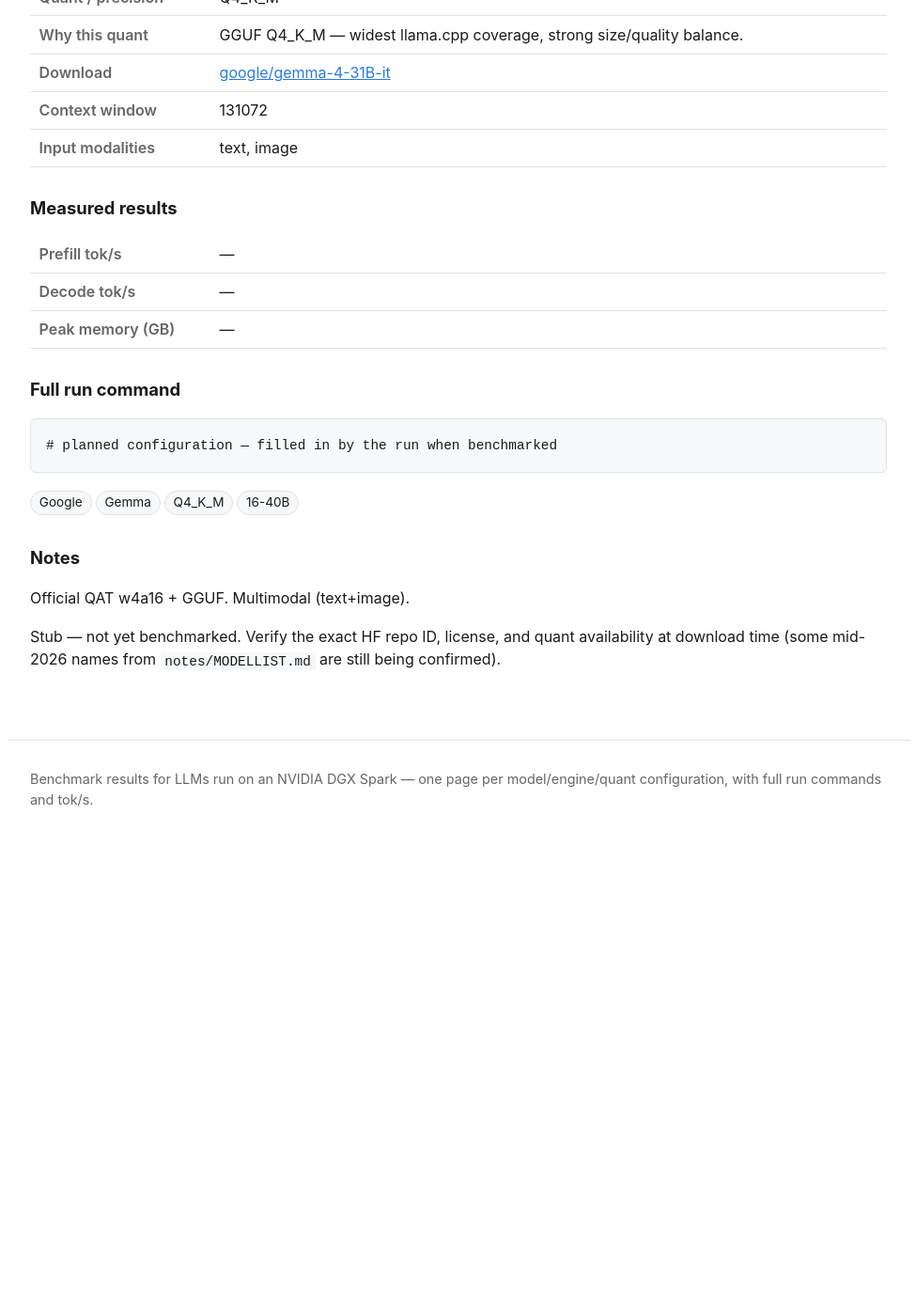
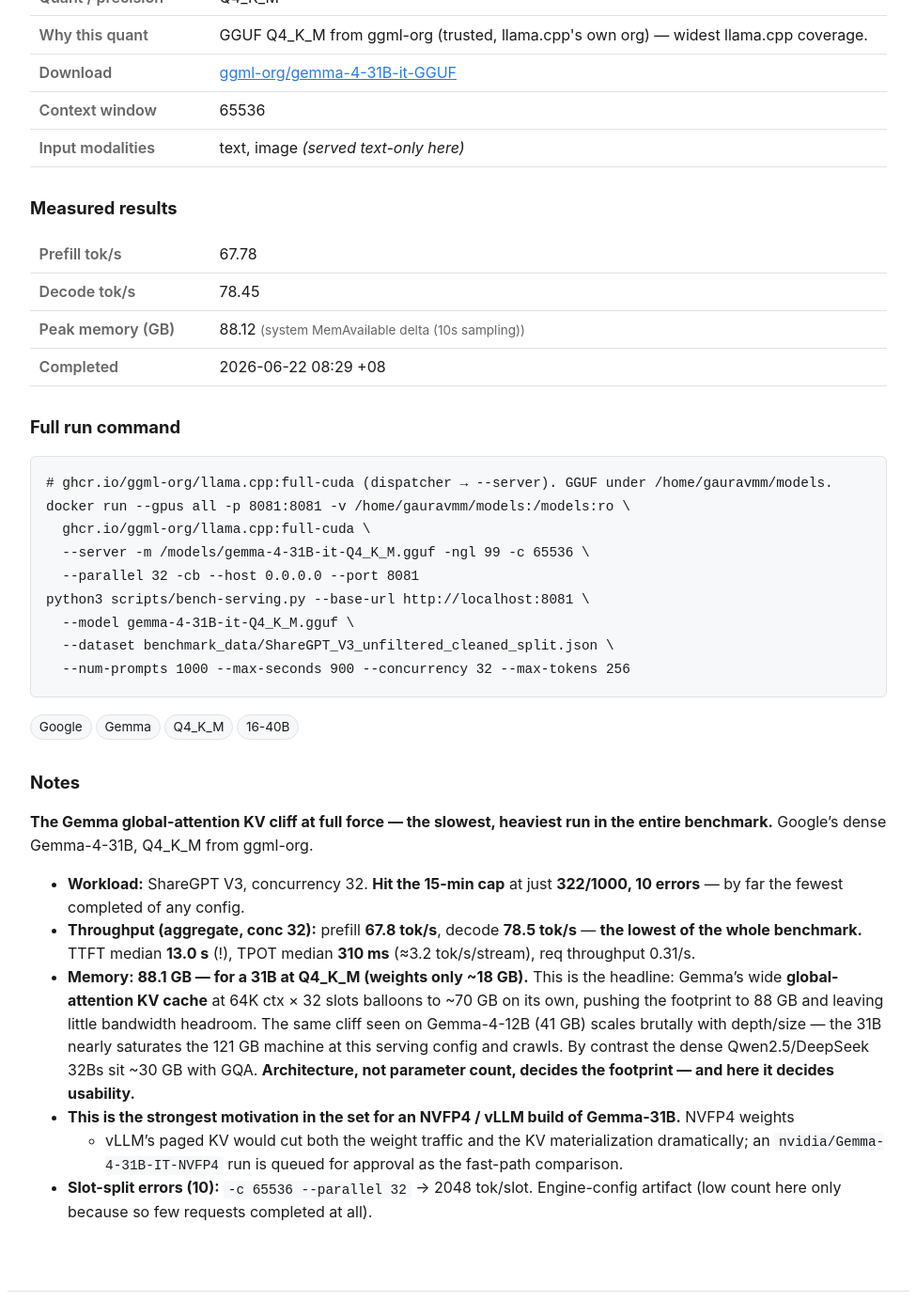
Before and after one commit to yjsoon/autobench, a Jekyll site: the page built from _configs/gemma-4-31b-it-llamacpp-q4_k_m.md, in a window 1280 px wide and 1400 px high, scrolled down 483 px. Shown: the whole window at 94% size, without its empty margins (152-1127 px from the left). Built offline with Jekyll 4.4.1, drawn with Linux system fonts in a browser that asks for light colours; before the commit the page ends 1408 px from its top, so only the background shows below that; some of the changed text lies outside the part shown.

Commit message:
Bench: Gemma-4-31B llama.cpp Q4_K_M (68/78, 88GB, 322/1000) — worst in benchmark
Gemma global-attention KV cliff at full force: 88GB for a 31B (18GB weights +
~70GB KV at 64Kx32), slowest decode (78), only 322 completed before cap.
Strong motivation for an NVFP4/vLLM Gemma-31B (queued for approval).

Co-Authored-By: Claude Opus 4.8 (1M context) <noreply@anthropic.com>
Claude-Session: https://claude.ai/code/session_01JczsieM71svofn8CxRyY2s

```diff
--- a/_configs/gemma-4-31b-it-llamacpp-q4_k_m.md
+++ b/_configs/gemma-4-31b-it-llamacpp-q4_k_m.md
@@ -6,26 +6,49 @@ family: Gemma
 params: 33B (dense)
 engine: llama.cpp
 quant: Q4_K_M
-quant_rationale: GGUF Q4_K_M — widest llama.cpp coverage, strong size/quality balance.
-source_repo: google/gemma-4-31B-it
-download_url: https://huggingface.co/google/gemma-4-31B-it
-context: 131072
+quant_rationale: GGUF Q4_K_M from ggml-org (trusted, llama.cpp's own org) — widest llama.cpp coverage.
+source_repo: ggml-org/gemma-4-31B-it-GGUF
+download_url: https://huggingface.co/ggml-org/gemma-4-31B-it-GGUF
+context: 65536
 modalities: [text, image]
-mm_served: true
+mm_served: false
 tags: [Google, Gemma, Q4_K_M, 16-40B]
 
-status: pending
-prefill_toks:
-decode_toks:
-mem_gb:
-mem_source:
-measured_on:
-completed_at:
+status: done
+prefill_toks: 67.78
+decode_toks: 78.45
+mem_gb: 88.12
+mem_source: system MemAvailable delta (10s sampling)
+measured_on: 2026-06-22
+completed_at: 2026-06-22 08:29 +08
 run_command: |
-  # planned configuration — filled in by the run when benchmarked
+  # ghcr.io/ggml-org/llama.cpp:full-cuda (dispatcher → --server). GGUF under /home/gauravmm/models.
+  docker run --gpus all -p 8081:8081 -v /home/gauravmm/models:/models:ro \
+    ghcr.io/ggml-org/llama.cpp:full-cuda \
+    --server -m /models/gemma-4-31B-it-Q4_K_M.gguf -ngl 99 -c 65536 \
+    --parallel 32 -cb --host 0.0.0.0 --port 8081
+  python3 scripts/bench-serving.py --base-url http://localhost:8081 \
+    --model gemma-4-31B-it-Q4_K_M.gguf \
+    --dataset benchmark_data/ShareGPT_V3_unfiltered_cleaned_split.json \
+    --num-prompts 1000 --max-seconds 900 --concurrency 32 --max-tokens 256
 ---
 
-Official QAT w4a16 + GGUF. Multimodal (text+image).
+**The Gemma global-attention KV cliff at full force — the slowest, heaviest run in the entire
+benchmark.** Google's dense Gemma-4-31B, Q4_K_M from ggml-org.
 
-Stub — not yet benchmarked. Verify the exact HF repo ID, license, and quant availability at
-download time (some mid-2026 names from `notes/MODELLIST.md` are still being confirmed).
+- **Workload:** ShareGPT V3, concurrency 32. **Hit the 15-min cap** at just **322/1000, 10 errors** —
+  by far the fewest completed of any config.
+- **Throughput (aggregate, conc 32):** prefill **67.8 tok/s**, decode **78.5 tok/s** — **the lowest of
+  the whole benchmark.** TTFT median **13.0 s** (!), TPOT median **310 ms** (≈3.2 tok/s/stream), req
+  throughput 0.31/s.
+- **Memory: 88.1 GB — for a 31B at Q4_K_M (weights only ~18 GB).** This is the headline: Gemma's wide
+  **global-attention KV cache** at 64K ctx × 32 slots balloons to ~70 GB on its own, pushing the
+  footprint to 88 GB and leaving little bandwidth headroom. The same cliff seen on Gemma-4-12B (41 GB)
+  scales brutally with depth/size — the 31B nearly saturates the 121 GB machine at this serving config
+  and crawls. By contrast the dense Qwen2.5/DeepSeek 32Bs sit ~30 GB with GQA. **Architecture, not
+  parameter count, decides the footprint — and here it decides usability.**
+- **This is the strongest motivation in the set for an NVFP4 / vLLM build of Gemma-31B.** NVFP4 weights
+  + vLLM's paged KV would cut both the weight traffic and the KV materialization dramatically; an
+  `nvidia/Gemma-4-31B-IT-NVFP4` run is queued for approval as the fast-path comparison.
+- **Slot-split errors (10):** `-c 65536 --parallel 32` → 2048 tok/slot. Engine-config artifact (low
+  count here only because so few requests completed at all).
```
